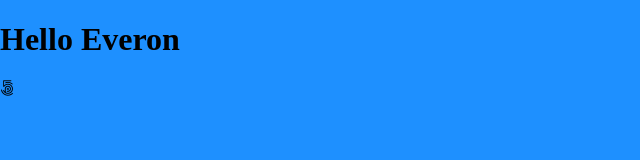
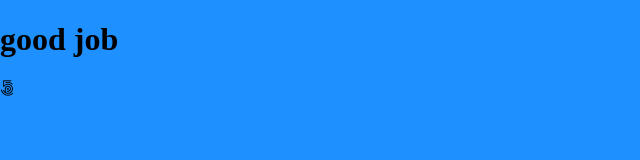
Before and after one commit to Amari19/template-test, a plain HTML site: page index.html in a window 1280 px wide. Shown: the whole page, without its empty margins (0-640 px from the left). Drawn offline with Linux system fonts and the light colour scheme.

Commit message:
good job

```diff
--- a/index.html
+++ b/index.html
@@ -10,7 +10,7 @@
     <link rel="stylesheet" href="https://cdnjs.cloudflare.com/ajax/libs/font-awesome/5.15.3/css/all.min.css">
 </head>
 <body>
-    <h1>Hello Everon</h1>
+    <h1>good job</h1>
     <i class="fab fa-500px"></i>
     <!-- Script -->
     <script src="script.js"></script>
```
